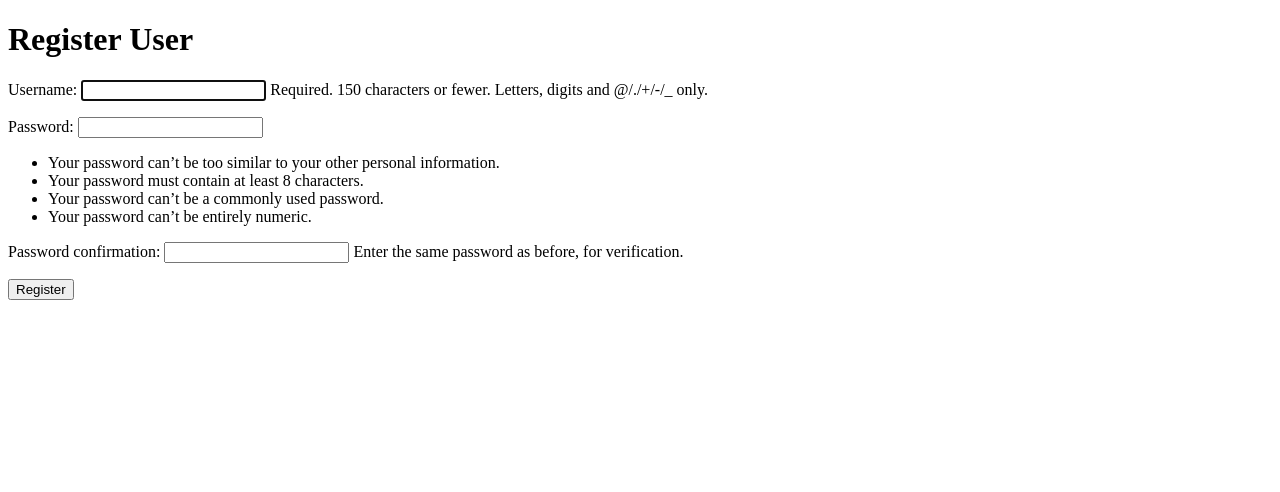
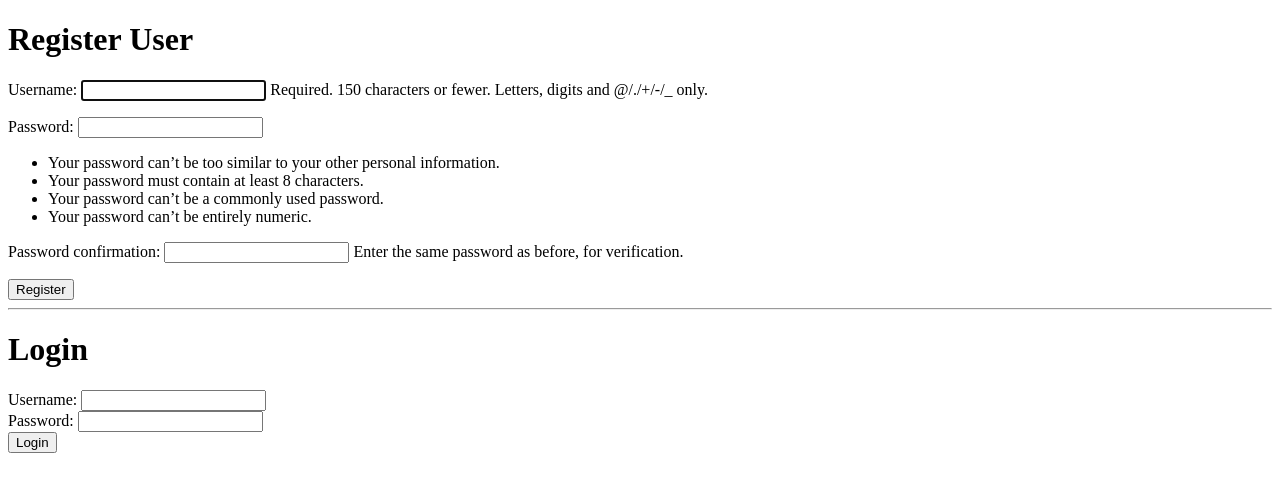
Before and after one commit to McGavGav/CptS_322_CampusSafe, a Django app: page /app/registerUser/ in a window 1280 px wide. Shown: the top 492 px of the page. Run offline with Django 5.2, Linux system fonts and the light colour scheme.

Commit message:
got registration/signup working, home page now operable with emergency button link.

```diff
--- a/app/templates/home.html
+++ b/app/templates/home.html
@@ -5,6 +5,6 @@
 </head>
 <body>
     <h1>Welcome to CampusSafe</h1>
-    <p>This is the home page of the application.</p>
+    <p><a href="{{ alert_button_url }}">Go to Alert Button</a></p>
 </body>
 </html>
--- a/app/templates/registerUser.html
+++ b/app/templates/registerUser.html
@@ -1,7 +1,7 @@
 <!DOCTYPE html>
 <html>
 <head>
-    <title>Register User</title>
+    <title>Register or Login</title>
 </head>
 <body>
     <h1>Register User</h1>
@@ -17,5 +17,19 @@
             {% endfor %}
         </ul>
     {% endif %}
+
+    <hr>
+
+    <h1>Login</h1>
+    <form method="post" action="{% url 'login_user' %}">
+        {% csrf_token %}
+        <label for="username">Username:</label>
+        <input type="text" id="username" name="username" required>
+        <br>
+        <label for="password">Password:</label>
+        <input type="password" id="password" name="password" required>
+        <br>
+        <button type="submit">Login</button>
+    </form>
 </body>
 </html>
--- a/app/urls.py
+++ b/app/urls.py
@@ -8,6 +8,7 @@ urlpatterns = [
     path('alertsend/', views.locRec),
     path('alert/', views.showButton),
     path('registerUser/', register_user, name='register_user'),
-    path('registration_success/', TemplateView.as_view(template_name="registration_success.html"), name='registration_success'),
+    path('registration_success/', views.registration_success, name='registration_success'),
+    path('login/', views.login_user, name='login_user'),
     path('', views.home, name='home'),
 ]
--- a/app/views.py
+++ b/app/views.py
@@ -13,7 +13,7 @@ def showButton(request):
     return render(request, 'alertButton.html', { 'name': ''})
 
 def home(request):
-    return render(request, 'home.html')
+    return render(request, 'home.html', {'alert_button_url': '/alert/'})
 
 @csrf_exempt
 #received locations
@@ -30,10 +30,28 @@ def register_user(request):
         if form.is_valid():
             form.save()
             messages.success(request, "User registered successfully!")
-            return redirect('registration_success')
+            return redirect('registration_success')  # Redirect to the success page
         else:
             messages.error(request, "There was an error with your registration.")
     else:
         form = UserCreationForm()
 
     return render(request, 'registerUser.html', {'form': form})
+
+def registration_success(request):
+    return render(request, 'registrationSuccess.html')
+
+from django.contrib.auth import authenticate, login
+
+def login_user(request):
+    if request.method == "POST":
+        username = request.POST.get('username')
+        password = request.POST.get('password')
+        user = authenticate(request, username=username, password=password)
+        if user is not None:
+            login(request, user)
+            messages.success(request, "Login successful!")
+            return redirect('home')  # Redirect to the home page immediately
+        else:
+            messages.error(request, "Invalid username or password.")
+    return redirect('register_user')  # Redirect back to the registration page
```
Also changed, not shown: app/templates/registrationSuccess.html (+7 -1 lines), db.sqlite3.
